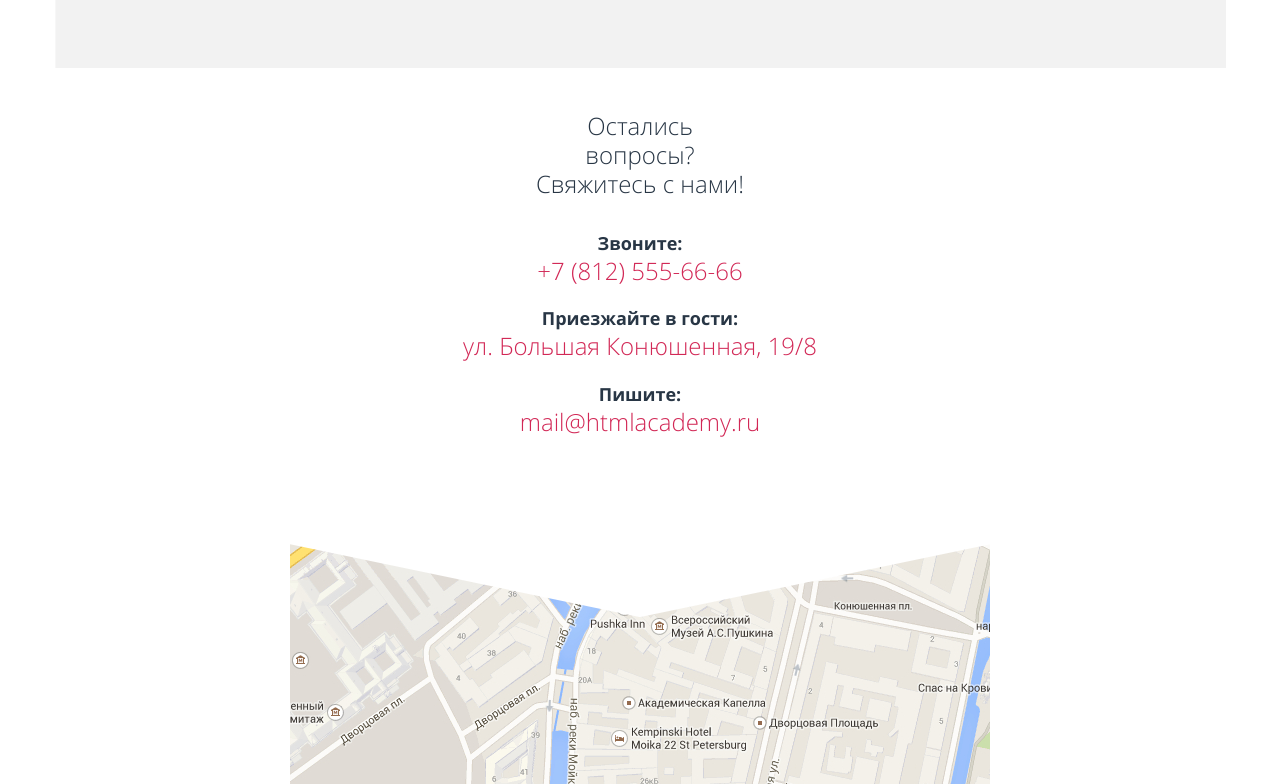
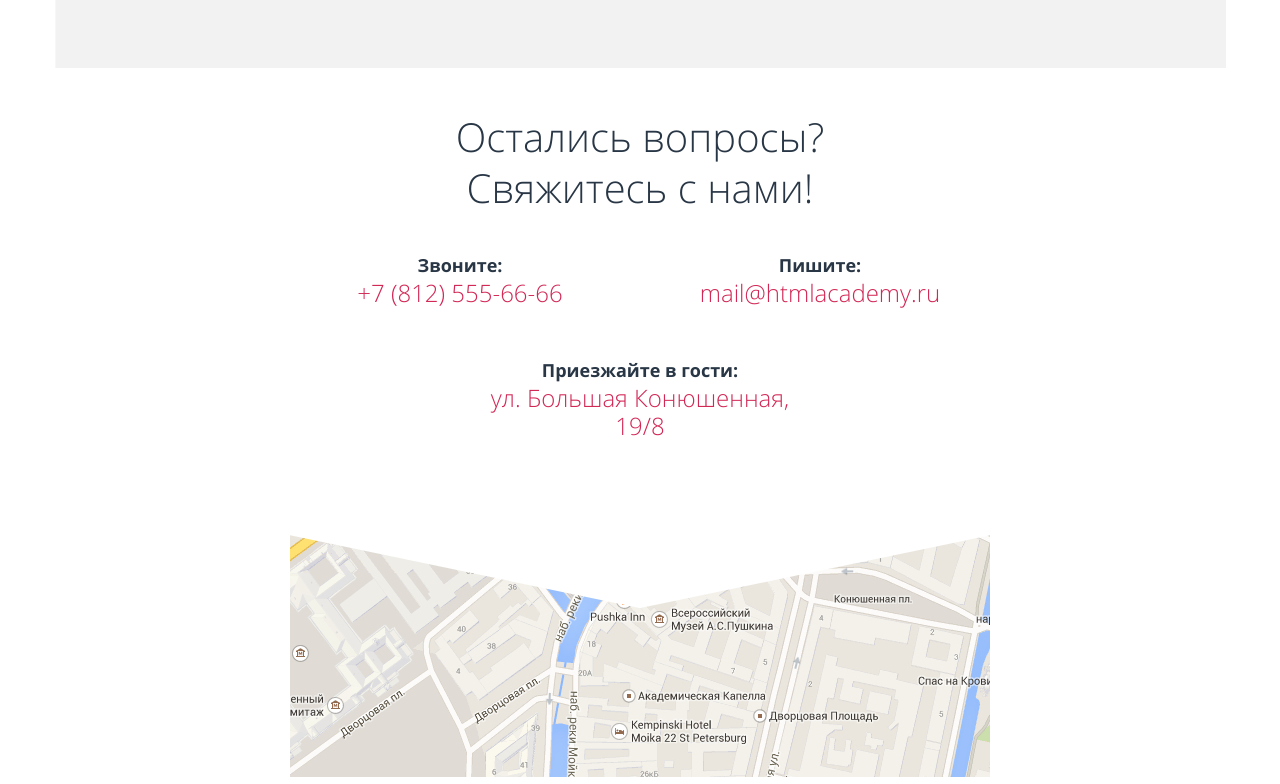
Before and after one commit to AlexBarnaul/pink, a plain HTML site: page index.html in a window 1280 px wide. Shown: the part 2450-3234 px from the top of the page. Drawn offline with Linux system fonts and the light colour scheme.

Commit message:
index tablet is finished

```diff
--- a/index.html
+++ b/index.html
@@ -257,7 +257,7 @@
 		<div class="wrapper-center">
 			<!--		contacts-->
 			<div class="contacts footer__contacts">
-				<h3 class="contacts__title">Остались вопросы?<br>Свяжитесь с нами!</h2>
+				<h3 class="contacts__title">Остались вопросы?<br>Свяжитесь с нами!</h3>
 				<ul class="contacts__list">
 					<li class="contacts__item">
 						<span>Звоните:</span>
--- a/less/blocks/contacts.less
+++ b/less/blocks/contacts.less
@@ -46,3 +46,33 @@
 	}
 
 }
+
+//=-------------------------------------------
+//TABLET
+@media (min-width:660px) {
+	.contacts__title {
+		font-size: 40px;
+		width: 420px;
+		line-height: 51px;
+		margin-top: 43px;
+	}
+
+	.contacts__list {
+		display: flex;
+		flex-direction: row;
+		justify-content: space-between;
+		flex-wrap: wrap;
+		padding-top: 7px;
+		max-width: 660px;
+	}
+
+	.contacts__item {
+		flex-basis: 300px;
+		margin-bottom: 30px;
+
+		&:nth-child(2) {
+			order: 3;
+			margin: 0 auto;
+		}
+	}
+}
--- a/less/blocks/footer.less
+++ b/less/blocks/footer.less
@@ -111,4 +111,8 @@
 	.footer__developer-box {
 		padding-top: 7px;
 	}
+
+	.footer__contacts {
+		padding-bottom: 12px;
+	}
 }
--- a/less/blocks/map.less
+++ b/less/blocks/map.less
@@ -15,3 +15,11 @@
 		position: absolute;
 	}
 }
+
+//--------------------------------
+//TABLET
+@media(min-width:660px) {
+	.map__img-triangle {
+		top: -1px;
+	}
+}
```
Also changed, not shown: css/style.css. Lines whose indentation alone changed are shown as unchanged.
